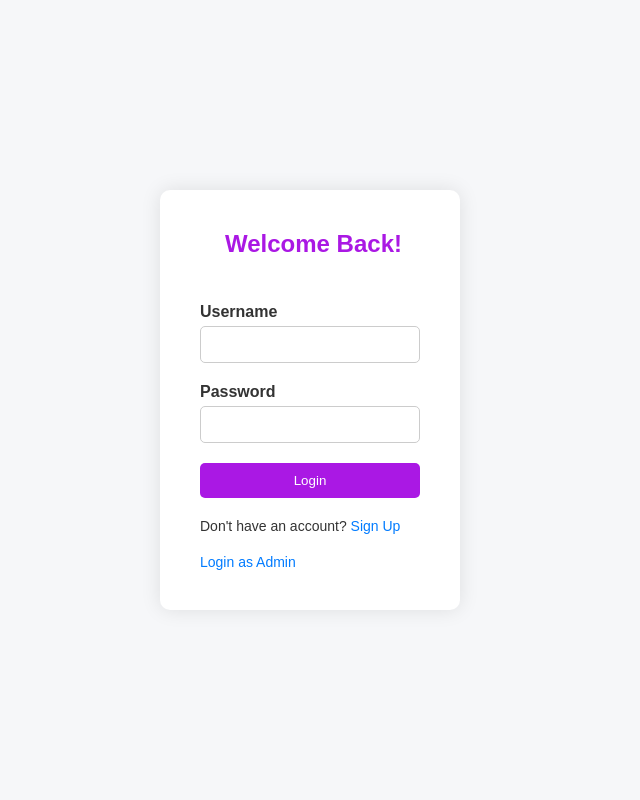
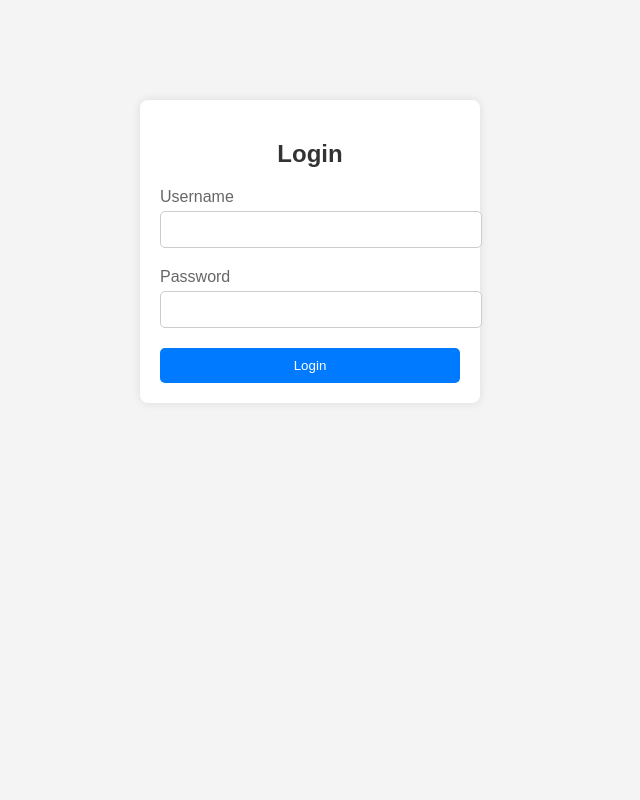
Before and after one commit to anushaneupane966/HotelBooking, a PHP site: page / in a window 1280 px wide. Shown: the whole page, without its empty margins (330-970 px from the left). Run offline with PHP 8.4, Linux system fonts and the light colour scheme.

Commit message:
Added admin files
Added frontend for admin login and dashboard

```diff
--- a/index.html
+++ b/index.html
@@ -3,24 +3,22 @@
 <head>
   <meta charset="UTF-8">
   <meta name="viewport" content="width=device-width, initial-scale=1.0">
-  <title>Login Page</title>
-  <link rel="stylesheet" href="main.css">
+  <title>Admin Panel</title>
+  <link rel="stylesheet" href="style.css">
 </head>
 <body>
   <div class="login-container">
-    <form action="login.php" method="POST" class="login-form">
-      <h2>Welcome Back!</h2>
-      <div class="form-group">
+    <h2>Login</h2>
+    <form action="dashboard.html">
+      <div class="input-group">
         <label for="username">Username</label>
         <input type="text" id="username" name="username" required>
       </div>
-      <div class="form-group">
+      <div class="input-group">
         <label for="password">Password</label>
         <input type="password" id="password" name="password" required>
       </div>
       <button type="submit">Login</button>
-      <p class="signup-link">Don't have an account? <a href="signup.html">Sign Up</a></p>
-      <p class="signup-link"> <a href="admin.html">Login as Admin</a></p>
     </form>
   </div>
 </body>
--- /dev/null
+++ b/style.css
@@ -0,0 +1,54 @@
+/* styles.css */
+
+body {
+    font-family: Arial, sans-serif;
+    margin: 0;
+    padding: 0;
+    background-color: #f4f4f4;
+  }
+
+  .login-container {
+    width: 300px;
+    margin: 100px auto;
+    background-color: #fff;
+    padding: 20px;
+    border-radius: 8px;
+    box-shadow: 0 0 10px rgba(0, 0, 0, 0.1);
+  }
+
+  h2 {
+    text-align: center;
+    color: #333;
+  }
+
+  .input-group {
+    margin-bottom: 20px;
+  }
+
+  .input-group label {
+    display: block;
+    margin-bottom: 5px;
+    color: #666;
+  }
+
+  .input-group input {
+    width: 100%;
+    padding: 10px;
+    border: 1px solid #ccc;
+    border-radius: 5px;
+  }
+
+  button[type="submit"] {
+    width: 100%;
+    padding: 10px;
+    background-color: #007bff;
+    border: none;
+    border-radius: 5px;
+    color: #fff;
+    cursor: pointer;
+    transition: background-color 0.3s ease;
+  }
+
+  button[type="submit"]:hover {
+    background-color: #0056b3;
+  }
```
Also changed, not shown: dashboard.html (added, +65 -0 lines), styles.css (+34 -62 lines).
